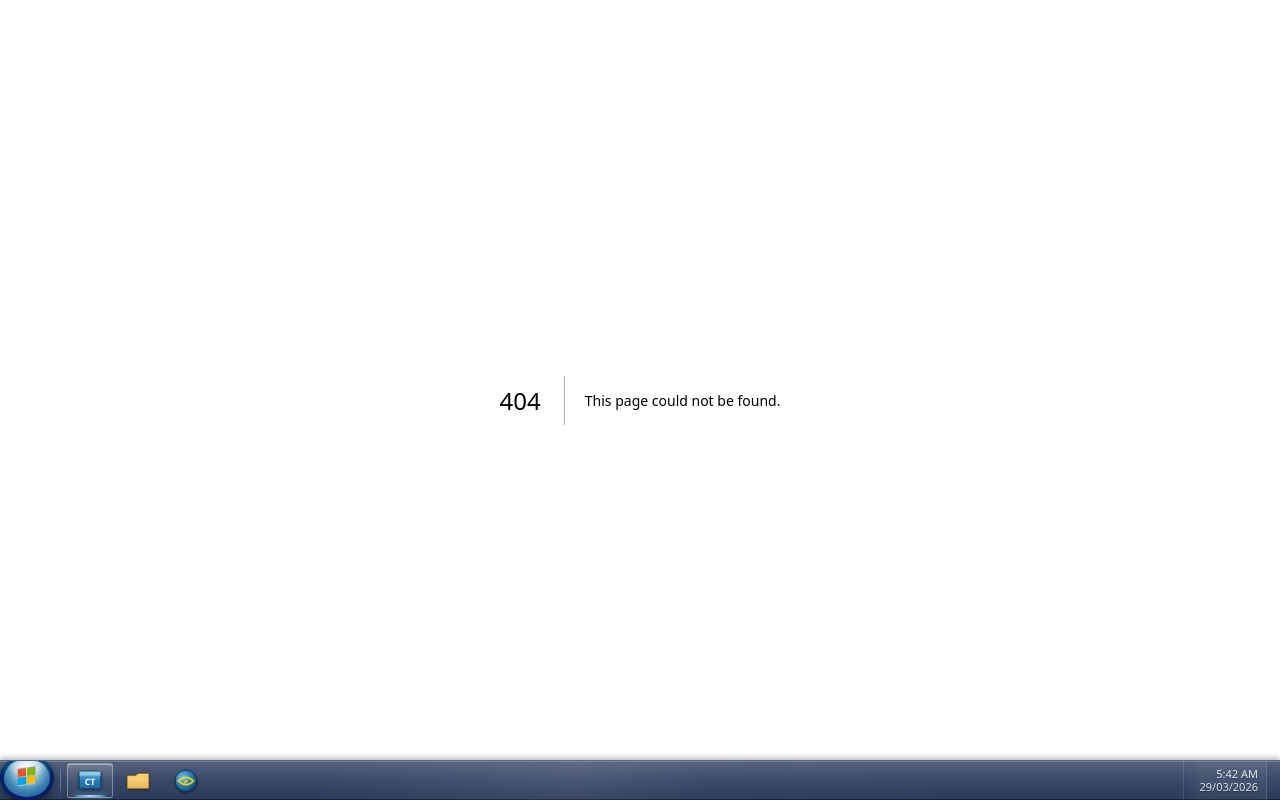
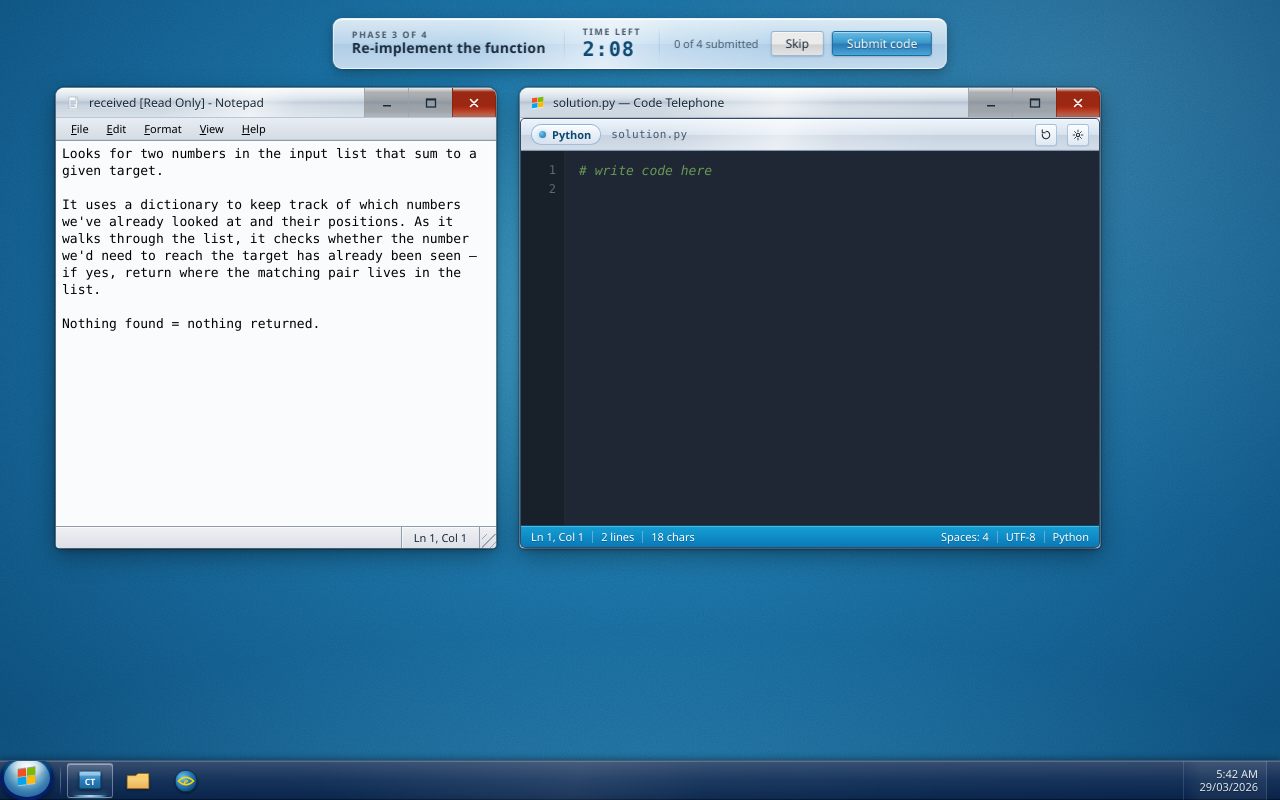
Before and after one commit to devsoc-unsw/trainee-zeus-26t1, a Next.js app in the folder frontend/: page /reimplement in a window 1280 px wide. Before the commit this address had no page. Built offline with nearby package versions, Linux system fonts and the light colour scheme.

Commit message:
fix: code editor should be blank on stage 3

```diff
--- /dev/null
+++ b/frontend/src/app/reimplement/page.jsx
@@ -0,0 +1,65 @@
+import Notepad from "@/components/notepad/Notepad";
+import Window from "@/components/window/Window";
+import CodeEditor from "@/components/game/CodeEditor";
+import PhaseHUD from "@/components/game/PhaseHUD";
+import styles from "./page.module.css";
+
+/* What Player B (the describer) actually wrote, after staring at the
+   obfuscated `def f(a, t)`. Slightly imprecise on purpose — that ambiguity
+   is what makes the Telephone chain produce interesting reconstructions. */
+const RECEIVED_DESCRIPTION = `Looks for two numbers in the input list that sum to a given target.
+
+It uses a dictionary to keep track of which numbers we've already looked at and their positions. As it walks through the list, it checks whether the number we'd need to reach the target has already been seen — if yes, return where the matching pair lives in the list.
+
+Nothing found = nothing returned.`;
+
+/* Fresh editor — Player C hasn't started yet. The blank slate invites typing. */
+const STARTER_CODE = `# write code here
+`;
+
+export default function ReimplementDemo() {
+  return (
+    <div className={styles.stage}>
+      <PhaseHUD
+        phaseIndex={3}
+        phaseTotal={4}
+        title="Re-implement the function"
+        timer="2:08"
+        readyCount="0 of 4 submitted"
+        submitLabel="Submit code"
+      />
+
+      {/* Left: the description (read-only Notepad). */}
+      <div className={styles.descWindow}>
+        <Notepad
+          fileName="received"
+          initialValue={RECEIVED_DESCRIPTION}
+          readOnly
+          x={56}
+          y={88}
+          width={440}
+          height={460}
+        />
+      </div>
+
+      {/* Right: the editor where Player C writes their reconstruction. */}
+      <div className={styles.codeWindow}>
+        <Window
+          title="solution.py — Code Telephone"
+          x={520}
+          y={88}
+          width={580}
+          height={460}
+        >
+          <CodeEditor
+            initialCode={STARTER_CODE}
+            language="python"
+            fileName="solution"
+            height={428}
+            showStatusBar
+          />
+        </Window>
+      </div>
+    </div>
+  );
+}
--- /dev/null
+++ b/frontend/src/app/reimplement/page.module.css
@@ -0,0 +1,36 @@
+/* ──────────────────────────────────────────────────────────────────────
+   Reimplement phase — mirror layout of /describe.
+   Notepad (read-only description) on the left, IDE on the right.
+   ────────────────────────────────────────────────────────────────────── */
+
+.stage {
+  position: relative;
+  width: 100%;
+  height: 100%;
+  overflow: hidden;
+}
+
+.descWindow,
+.codeWindow {
+  animation: windowIn 360ms cubic-bezier(0.22, 1, 0.36, 1) both;
+  transform-origin: center center;
+}
+
+.descWindow {
+  animation-delay: 60ms;
+}
+
+.codeWindow {
+  animation-delay: 180ms;
+}
+
+@keyframes windowIn {
+  from {
+    opacity: 0;
+    transform: scale(0.88) translateY(6px);
+  }
+  to {
+    opacity: 1;
+    transform: scale(1) translateY(0);
+  }
+}
--- a/frontend/src/components/notepad/Notepad.jsx
+++ b/frontend/src/components/notepad/Notepad.jsx
@@ -53,6 +53,7 @@ export default function Notepad({
   initialValue = "",
   placeholder,
   showStatusBar = true,
+  readOnly = false,
   x,
   y,
   width = 460,
@@ -62,6 +63,13 @@ export default function Notepad({
   const [value, setValue] = useState(initialValue);
   const [cursor, setCursor] = useState({ ln: 1, col: 1 });
   const ref = useRef(null);
+
+  /* Windows convention — when a file is opened read-only, the application
+     appends "[Read Only]" to the document name in the title bar. Word and
+     Excel both do this; we follow suit. */
+  const titleText = readOnly
+    ? `${fileName} [Read Only] - Notepad`
+    : `${fileName} - Notepad`;
 
   const updateCursor = (el) => {
     const idx = el.selectionStart ?? 0;
@@ -88,7 +96,7 @@ export default function Notepad({
 
   return (
     <Window
-      title={`${fileName} - Notepad`}
+      title={titleText}
       icon={<NotepadIcon />}
       menubar={<NotepadMenu />}
       x={x}
@@ -97,20 +105,22 @@ export default function Notepad({
       height={height}
       className={styles.notepadWindow}
     >
-      <div className={styles.body}>
+      <div className={`${styles.body} ${readOnly ? styles.readOnlyBody : ""}`}>
         <textarea
           id={id}
           ref={ref}
           className={styles.textarea}
           value={value}
           onChange={(e) => {
+            if (readOnly) return;
             setValue(e.target.value);
             updateCursor(e.currentTarget);
           }}
           placeholder={placeholder}
-          spellCheck
+          spellCheck={!readOnly}
           autoCorrect="off"
           wrap="soft"
+          readOnly={readOnly}
           aria-label={`${fileName} text content`}
         />
         {showStatusBar && (
--- a/frontend/src/components/notepad/Notepad.module.css
+++ b/frontend/src/components/notepad/Notepad.module.css
@@ -47,6 +47,18 @@
   box-shadow:
     inset 1px 1px 0 rgba(255, 255, 255, 0.6),
     inset -1px -1px 0 rgba(170, 180, 195, 0.4);
+}
+
+/* Read-only documents — Win7 used a very faint off-white tint to indicate
+   "you can look but not touch". Subtle, not harsh. */
+.readOnlyBody {
+  background: #FAFBFD;
+}
+
+.readOnlyBody .textarea {
+  background: #FAFBFD;
+  caret-color: transparent;
+  cursor: default;
 }
 
 .textarea {
```
